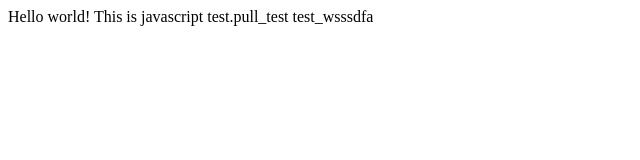
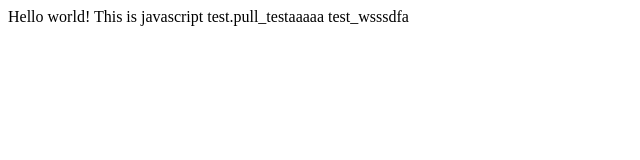
Before and after one commit to unme81/branch_test, a plain HTML site: page index.html in a window 1280 px wide. Shown: the full height of the page, 0-640 px from the left. Drawn offline with Linux system fonts and the light colour scheme.

Commit message:
testetststst

```diff
--- a/index.html
+++ b/index.html
@@ -6,7 +6,7 @@
 			Hello world!
 			This is javascript
 
-			test.pull_test
+			test.pull_testaaaaa
 
 			test_wsssdfa
 	</body>
```
